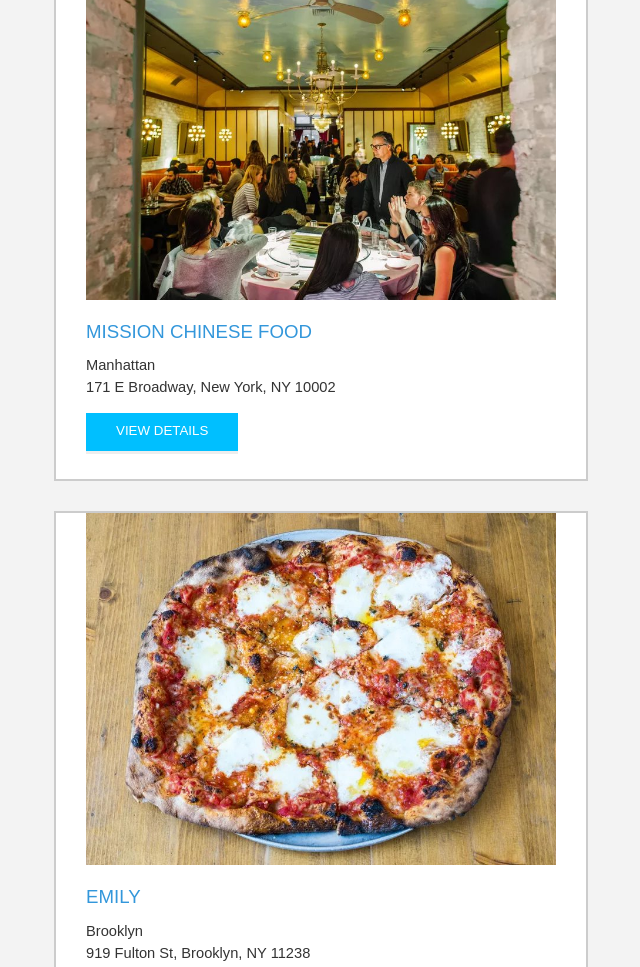
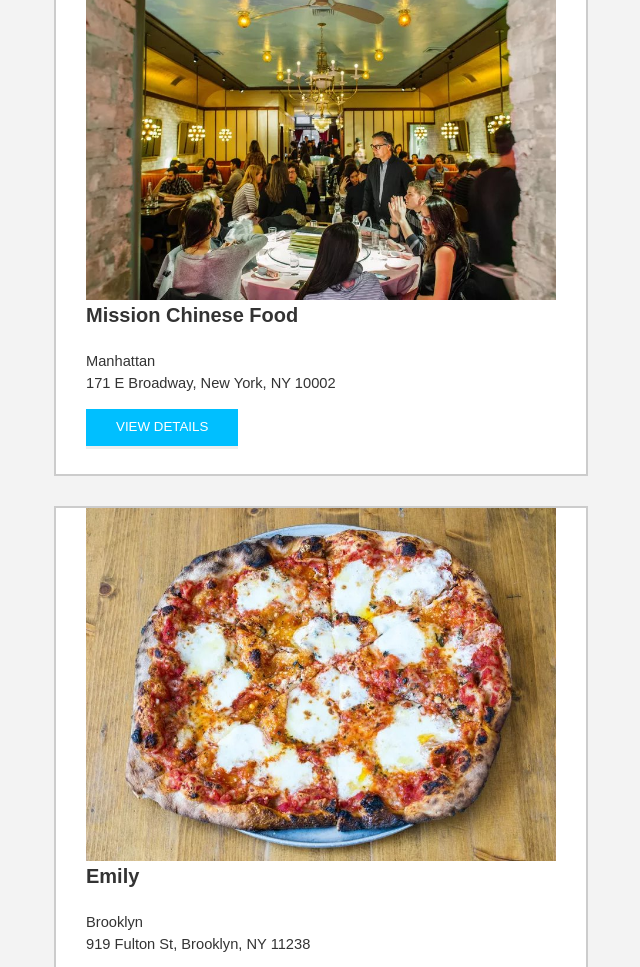
Before and after one commit to worldrules/3-ProjetoUdacity, a plain HTML site: page index.html in a window 1280 px wide. Shown: the part 671-1638 px from the top of the page, without its empty margins (319-959 px from the left). Drawn offline with nearby package versions, Linux system fonts and the light colour scheme.

Commit message:
terceira entrega

```diff
--- a/js/main.js
+++ b/js/main.js
@@ -160,10 +160,11 @@
 
   const image = document.createElement('img');
   image.className = 'restaurant-img';
+  image.alt = "Imagem da entrada do restaurante"
   image.src = DBHelper.imageUrlForRestaurant(restaurant);
   li.append(image);
 
-  const name = document.createElement('h1');
+  const name = document.createElement('h2');
   name.innerHTML = restaurant.name;
   li.append(name);
 
--- a/js/restaurant_info.js
+++ b/js/restaurant_info.js
@@ -88,6 +88,7 @@
 
   const image = document.getElementById('restaurant-img');
   image.className = 'restaurant-img'
+  image.alt = "imagem da entrada do restaurante";
   image.src = DBHelper.imageUrlForRestaurant(restaurant);
 
   const cuisine = document.getElementById('restaurant-cuisine');
```
Also changed, not shown: restaurant.html (+1 -1 lines).
